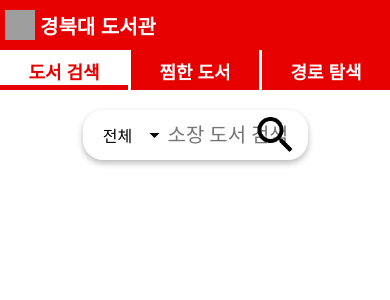
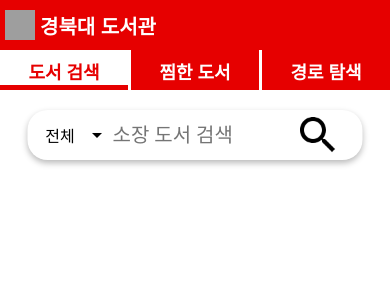
Before and after one commit to rewls/knu_hackathon, a PHP site: page / in a window 390 px wide. Shown: the top 300 px of the page. Run offline with PHP 8.4, Linux system fonts and the light colour scheme; some libraries are stand-ins or nearby versions; grey boxes are pictures that could not be loaded.

Commit message:
qksdmdgud index

```diff
--- a/index.php
+++ b/index.php
@@ -12,8 +12,8 @@
     <script src="/jquery-3.2.0.min.js"></script>
     <script type="text/javascript">
       $(document).ready(function() {
-        $(".top_menu>span").click(function(){
-          $(".top_menu>span").removeClass("on");
+        $(".menu_top").click(function(){
+          $(".menu_top").removeClass("on");
           $(".container").removeClass("on");
           $(this).addClass("on");
           $("#"+$(this).attr('id')+"_container").addClass("on");
@@ -100,7 +100,7 @@
       .top_menu{
         width:100%;
         display: grid;
-        grid-template-columns: 1fr 1fr 1fr;
+        grid-template-columns:1fr 1fr 1fr 1fr 1fr;
         text-align: center;
         height: 40px;
         grid-column-gap: 3px;
@@ -131,7 +131,7 @@
       .search_bar{
         position: absolute;
         margin-top: 20px;
-        width: calc(100% - 165px);
+        width:55%;
         height: 50px;
         left: 50%;
         transform: translateX(-50%);
@@ -212,14 +212,39 @@
       button{
         cursor: pointer;
       }
+      .drop_icon{
+        position: absolute;
+        transform: translateY(-50%);
+        top: 50%;
+        left: 50px;
+      }
       @media (max-width:1320px){
 
       }
       @media (max-width:1100px){
-
+        .top_side{
+          display: none;
+        }
+        .top_menu{
+          grid-template-columns:1fr 1fr 1fr;
+        }
+        .search_bar{
+          width: calc(100% - 165px);
+        }
       }
       @media (max-width:700px){
-
+        .search_bar{
+          width: calc(100% - 80px);
+        }
+        .search_bar>input{
+          width: calc(100% - 80px);
+        }
+        .drop_result{
+          left:-15px;
+        }
+        .drop_icon{
+          left:35px;
+        }
       }
     </style>
   </head>
@@ -229,16 +254,18 @@
       <span class="logo_text"> 경북대 도서관 </span>
     </div>
     <div class="top_menu">
-      <span id="book_search" class="on">도서 검색</span>
-      <span id="book_select">찜한 도서</span>
-      <span id="course_search">경로 탐색</span>
+      <span class="top_side"></span>
+      <span id="book_search" class="menu_top on">도서 검색</span>
+      <span id="book_select" class="menu_top">찜한 도서</span>
+      <span id="course_search" class="menu_top">경로 탐색</span>
+      <span class="top_side"></span>
     </div>
     <div id="book_search_container" class="container on">
       <div class="search_bar">
         <input type="text" name="book" placeholder="소장 도서 검색">
         <div class="dropbtn">
           <span class="drop_result">전체</span>
-          <span class="material-icons" style="position: absolute;transform: translateY(-50%); top: 50%; left: 50px;">
+          <span class="material-icons drop_icon">
             arrow_drop_down
           </span>
           <div class="list">
```
